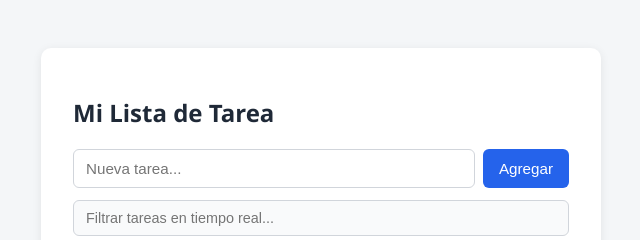
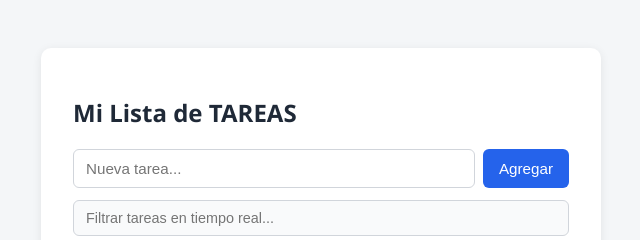
Before and after one commit to CharlesToaza/servidor_charles, a plain HTML site: page frontend/index.html in a window 1280 px wide. Shown: the top 240 px of the page, 319-959 px from the left. Drawn offline with Linux system fonts and the light colour scheme; no server answers.

Commit message:
cambio de nuevi

```diff
--- a/frontend/index.html
+++ b/frontend/index.html
@@ -8,7 +8,7 @@
   </head>
   <body>
     <main class="container">
-      <h1>Mi Lista de Tarea</h1>
+      <h1>Mi Lista de TAREAS</h1>
 
       <form id="task-form" class="task-form">
         <input
```
